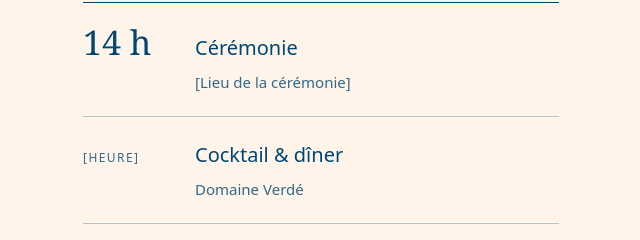
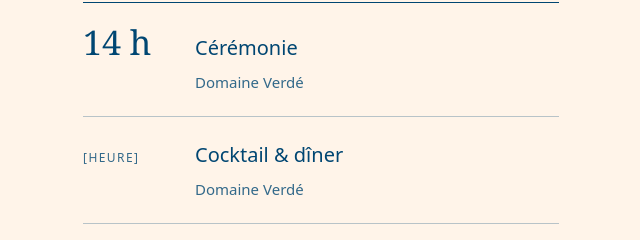
Before and after one commit to Herynyandry/site-mariage, an Astro site: page /programme in a window 1280 px wide. Shown: the part 350-590 px from the top of the page, 319-959 px from the left. Built offline with nearby package versions, Linux system fonts and the light colour scheme; Astro itself is replaced by a stand-in of ours.

Commit message:
Programme : la cérémonie a lieu au Domaine Verdé
Confirmé par Hery le 15/11 : la cérémonie de 14 h a lieu sur place.
Mesuré : en site ouvert, la construction ne refuse plus que les trois
heures du programme.

HQ #2316.

Co-Authored-By: Claude Opus 5.5 <noreply@anthropic.com>

```diff
--- a/src/pages/programme.astro
+++ b/src/pages/programme.astro
@@ -17,7 +17,7 @@ import { lien } from '../lib/lien';
           <span class="programme__heure">14 h</span>
           <div>
             <p class="programme__quoi">Cérémonie</p>
-            <p class="programme__ou">[Lieu de la cérémonie]</p>
+            <p class="programme__ou">Domaine Verdé</p>
           </div>
         </li>
         <li class="programme__ligne">
```
Also changed, not shown: README.md.
